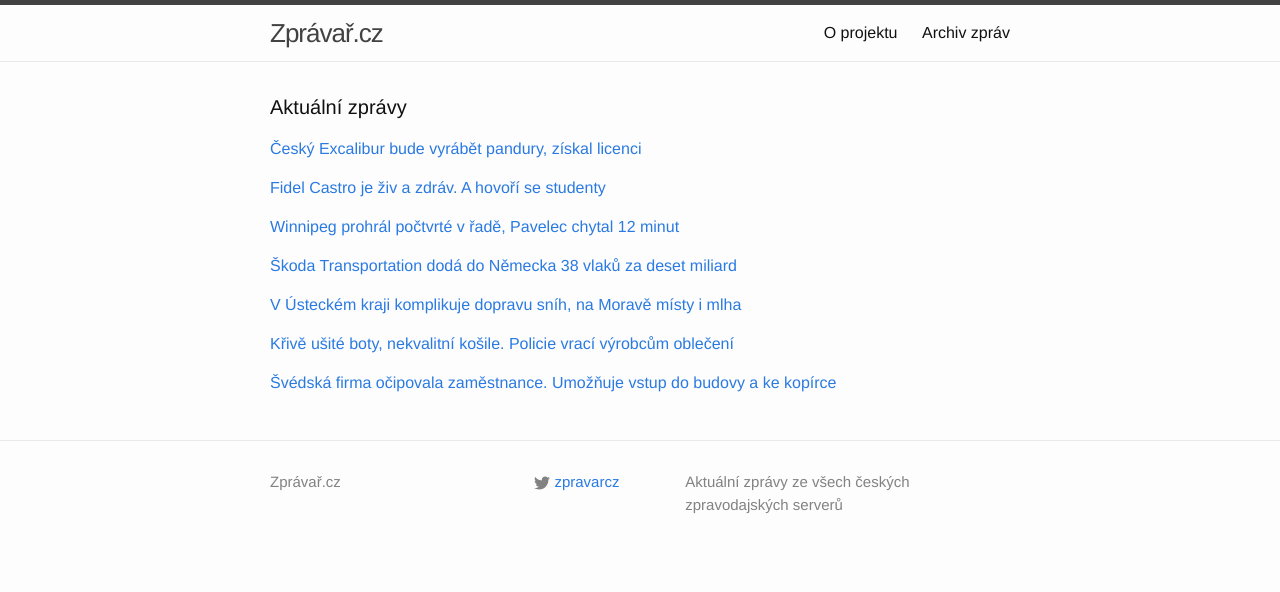
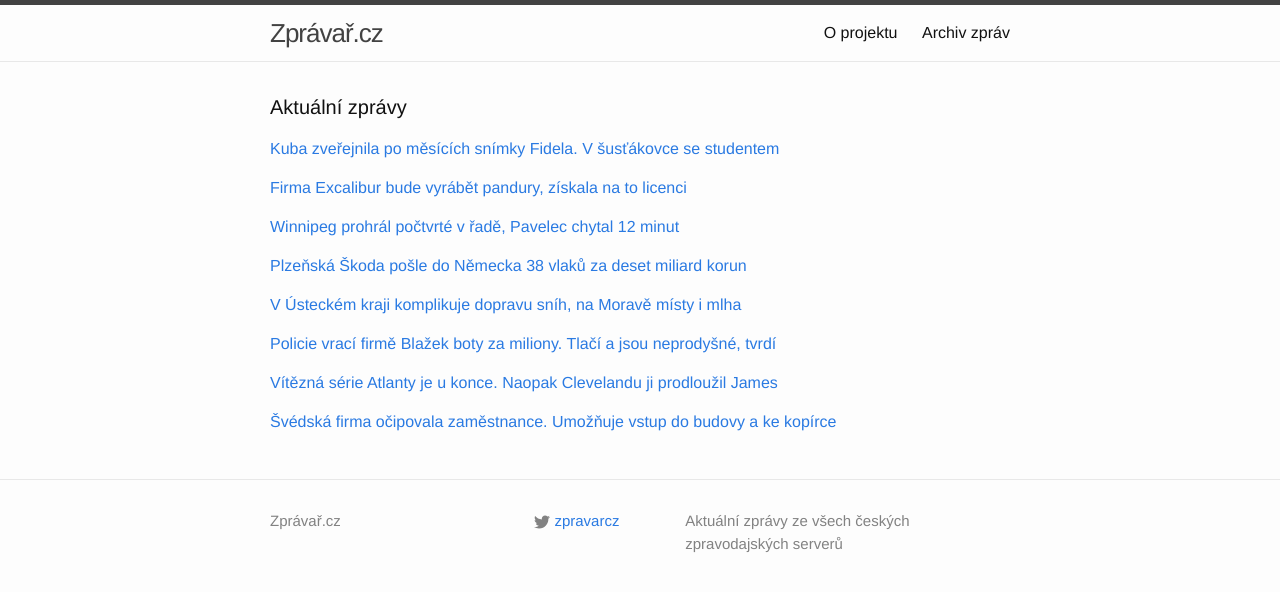
Before and after one commit to adliska/zpravar, a Jekyll site: the page built from index.html, in a window 1280 px wide. Shown: the top 592 px of the page. Built offline with Jekyll 4.4.1, drawn with Linux system fonts in a browser that asks for light colours.

Commit message:
zpravar news update

```diff
--- a/index.html
+++ b/index.html
@@ -5,23 +5,26 @@ layout: default
 <div class="home">
     <h1 class="page-heading">Aktuální zprávy</h1>
 
-<p><a href="javascript:;" onclick="toggle_visibility('zpravy0')">Český Excalibur bude vyrábět pandury, získal licenci </a></p>
+<p><a href="javascript:;" onclick="toggle_visibility('zpravy0')">Kuba zveřejnila po měsících snímky Fidela. V šusťákovce se studentem</a></p>
 <div id="zpravy0" style="display:none">
 <ul>
+<li><a href=http://zpravy.idnes.cz/kuba-zverejnila-fotky-fidela-castra-dbg-/zahranicni.aspx?c=A150203_082445_zahranicni_jj>Kuba zveřejnila po měsících snímky Fidela. V šusťákovce se studentem - zpravy.idnes.cz</a></li>
+<li><a href=http://zpravy.aktualne.cz/zahranici/kuba-vyvraci-spekulace-o-castrove-smrti-ukazala-fotografie/r~848611b6ab7811e4a7d8002590604f2e/>Kuba vyvrací spekulace o Castrově smrti, ukázala fotografie - zpravy.aktualne.cz</a></li>
+<li><a href=http://echo24.cz/a/w2mpU>Fidel Castro je živ a zdráv. A hovoří se studenty - echo24.cz</a></li>
+<li><a href=http://www.ceskatelevize.cz/ct24/svet/300406-fidel-castro-je-nazivu-otiskli-21-jeho-cerstvych-fotografii/>Fidel Castro je naživu: Otiskli 21 jeho čerstvých fotografií - www.ceskatelevize.cz</a></li>
+<li><a href=http://www.ceskatelevize.cz/ct24/svet/300406-fidel-castro-je-nazivu-otiskly-21-jeho-cerstvych-fotografii/>Fidel Castro je naživu: Otiskly 21 jeho čerstvých fotografií - www.ceskatelevize.cz</a></li>
+<li><a href=http://www.novinky.cz/zahranicni/amerika/360544-nove-fotografie-fidela-castra-vyvraci-spekulace-o-jeho-umrti.html>Nové fotografie Fidela Castra vyvrací spekulace o jeho úmrtí - www.novinky.cz</a></li>
+<li><a href=http://www.lidovky.cz/kuba-reaguje-na-famy-po-peti-mesicich-zverejnila-fotografie-castra-10p-/zpravy-svet.aspx?c=A150203_080101_ln_zahranici_sk>Kuba vyvrací fámy. Po pěti měsících zveřejnila snímky Fidela Castra  - www.lidovky.cz</a></li>
+</ul>
+</div><p><a href="javascript:;" onclick="toggle_visibility('zpravy1')">Firma Excalibur bude vyrábět pandury, získala na to licenci</a></p>
+<div id="zpravy1" style="display:none">
+<ul>
+<li><a href=http://www.denik.cz/ekonomika/firma-excalibur-bude-vyrabet-pandury-ziskala-na-to-licenci-20150203.html>Firma Excalibur bude vyrábět pandury, získala na to licenci - www.denik.cz</a></li>
 <li><a href=http://www.lidovky.cz/cesky-excalibur-bude-vyrabet-pandury-ziskal-licenci-f9d-/zpravy-domov.aspx?c=A150203_072607_firmy-trhy_sk>Český Excalibur bude vyrábět pandury, získal licenci  - www.lidovky.cz</a></li>
 <li><a href=http://byznys.ihned.cz/c1-63475790-ceska-spolecnost-excalibur-army-bude-vyrabet-obrnene-transportery-pandur>Česká společnost Excalibur Army bude vyrábět obrněné transportéry Pandur - byznys.ihned.cz</a></li>
 <li><a href=http://ekonomika.idnes.cz/ceska-firma-bude-vyrabet-pandury-doq-/ekoakcie.aspx?c=A150203_064644_ekoakcie_jj>Česká firma bude vyrábět pandury pro východní Evropu a Asii - ekonomika.idnes.cz</a></li>
 <li><a href=http://zpravy.e15.cz/byznys/prumysl-a-energetika/cesky-excalibur-prorazil-na-zapad-bude-vyrabet-pandury-exkluzivne-1158945>Český Excalibur prorazil na Západ, bude vyrábět pandury. Exkluzivně - zpravy.e15.cz</a></li>
 <li><a href=http://www.ceskenoviny.cz/zpravy/zpravy/e15-cesky-excalibur-bude-vyrabet-pandury-ziskal-na-to-licenci/1176665>E15: Český Excalibur bude vyrábět pandury, získal na to licenci - www.ceskenoviny.cz</a></li>
-</ul>
-</div><p><a href="javascript:;" onclick="toggle_visibility('zpravy1')">Fidel Castro je živ a zdráv. A hovoří se studenty</a></p>
-<div id="zpravy1" style="display:none">
-<ul>
-<li><a href=http://echo24.cz/a/w2mpU>Fidel Castro je živ a zdráv. A hovoří se studenty - echo24.cz</a></li>
-<li><a href=http://www.ceskatelevize.cz/ct24/svet/300406-fidel-castro-je-nazivu-otiskli-21-jeho-cerstvych-fotografii/>Fidel Castro je naživu: Otiskli 21 jeho čerstvých fotografií - www.ceskatelevize.cz</a></li>
-<li><a href=http://www.ceskatelevize.cz/ct24/svet/300406-fidel-castro-je-nazivu-otiskly-21-jeho-cerstvych-fotografii/>Fidel Castro je naživu: Otiskly 21 jeho čerstvých fotografií - www.ceskatelevize.cz</a></li>
-<li><a href=http://www.novinky.cz/zahranicni/amerika/360544-nove-fotografie-fidela-castra-vyvraci-spekulace-o-jeho-umrti.html>Nové fotografie Fidela Castra vyvrací spekulace o jeho úmrtí - www.novinky.cz</a></li>
-<li><a href=http://www.lidovky.cz/kuba-reaguje-na-famy-po-peti-mesicich-zverejnila-fotografie-castra-10p-/zpravy-svet.aspx?c=A150203_080101_ln_zahranici_sk>Kuba vyvrací fámy. Po pěti měsících zveřejnila snímky Fidela Castra  - www.lidovky.cz</a></li>
 </ul>
 </div><p><a href="javascript:;" onclick="toggle_visibility('zpravy2')">Winnipeg prohrál počtvrté v řadě, Pavelec chytal 12 minut</a></p>
 <div id="zpravy2" style="display:none">
@@ -32,9 +35,10 @@ layout: default
 <li><a href=http://www.denik.cz/hokej/winnipeg-prohral-poctvrte-v-rade-pavelec-za-12-minut-neinkasoval-20150203.html>Winnipeg prohrál počtvrté v řadě, Pavelec za 12 minut neinkasoval - www.denik.cz</a></li>
 <li><a href=http://www.sportovninoviny.cz/zpravy/winnipeg-prohral-poctvrte-v-rade-pavelec-za-12-minut-neinkasoval/1176684>Winnipeg prohrál počtvrté v řadě, Pavelec za 12 minut neinkasoval - www.sportovninoviny.cz</a></li>
 </ul>
-</div><p><a href="javascript:;" onclick="toggle_visibility('zpravy3')">Škoda Transportation dodá do Německa 38 vlaků za deset miliard</a></p>
+</div><p><a href="javascript:;" onclick="toggle_visibility('zpravy3')">Plzeňská Škoda pošle do Německa 38 vlaků za deset miliard korun</a></p>
 <div id="zpravy3" style="display:none">
 <ul>
+<li><a href=http://www.ceskatelevize.cz/ct24/ekonomika/300408-plzenska-skoda-posle-do-nemecka-38-vlaku-za-deset-miliard-korun/>Plzeňská Škoda pošle do Německa 38 vlaků za deset miliard korun - www.ceskatelevize.cz</a></li>
 <li><a href=http://zpravy.e15.cz/byznys/prumysl-a-energetika/skoda-transportation-doda-do-nemecka-38-vlaku-za-deset-miliard-1159013>Škoda Transportation dodá do Německa 38 vlaků za deset miliard - zpravy.e15.cz</a></li>
 <li><a href=http://zpravy.aktualne.cz/ekonomika/skoda-transportation-doda-do-nemecka-38-vlaku-za-10-miliard/r~69cddd28ab7711e4bdad0025900fea04/>Škoda Transportation dodá do Německa 38 vlaků za 10 miliard - zpravy.aktualne.cz</a></li>
 <li><a href=http://echo24.cz/a/wQB8c>Škoda dodá do Německa vlaky za 10 miliard korun - echo24.cz</a></li>
@@ -48,15 +52,24 @@ layout: default
 <li><a href=http://www.ceskenoviny.cz/zpravy/zpravy/stredoceske-silnice-jsou-mokre-na-zlinsku-je-mlha/1176673>Středočeské silnice jsou mokré, na Zlínsku je mlha - www.ceskenoviny.cz</a></li>
 <li><a href=http://www.ceskenoviny.cz/zpravy/zpravy/stredoceske-silnice-jsou-sjizdne-se-zvysenou-opatrnosti/1176673>Středočeské silnice jsou sjízdné se zvýšenou opatrností - www.ceskenoviny.cz</a></li>
 </ul>
-</div><p><a href="javascript:;" onclick="toggle_visibility('zpravy5')">Křivě ušité boty, nekvalitní košile. Policie vrací výrobcům oblečení </a></p>
+</div><p><a href="javascript:;" onclick="toggle_visibility('zpravy5')">Policie vrací firmě Blažek boty za miliony. Tlačí a jsou neprodyšné, tvrdí</a></p>
 <div id="zpravy5" style="display:none">
 <ul>
+<li><a href=http://HN.IHNED.CZ/c1-63475020-policie-vraci-firme-blazek-boty-za-miliony-tlaci-a-jsou-neprodysne-tvrdi>Policie vrací firmě Blažek boty za miliony. Tlačí a jsou neprodyšné, tvrdí - HN.IHNED.CZ</a></li>
 <li><a href=http://www.lidovky.cz/policie-vraci-vyrobcum-obleceni-s-jejichz-kvalitou-neni-spokojena-10a-/zpravy-domov.aspx?c=A150203_083352_ln_domov_sk>Křivě ušité boty, nekvalitní košile. Policie vrací výrobcům oblečení  - www.lidovky.cz</a></li>
 <li><a href=http://www.denik.cz/z_domova/policie-vraci-vyrobcum-obleceni-se-kterym-neni-spokojena-20150203.html>Policie vratí výrobcům oblečení, se kterým není spokojena - www.denik.cz</a></li>
 <li><a href=http://www.ceskenoviny.cz/zpravy/zpravy/policie-vraci-vyrobcum-obleceni-se-kterym-neni-spokojena/1176701>Policie vrací výrobcům oblečení, se kterým není spokojena - www.ceskenoviny.cz</a></li>
 </ul>
-</div><p><a href="javascript:;" onclick="toggle_visibility('zpravy6')">Švédská firma očipovala zaměstnance. Umožňuje vstup do budovy a ke kopírce</a></p>
+</div><p><a href="javascript:;" onclick="toggle_visibility('zpravy6')">Vítězná série Atlanty je u konce. Naopak Clevelandu ji prodloužil James</a></p>
 <div id="zpravy6" style="display:none">
+<ul>
+<li><a href=http://www.denik.cz/ostatni_sport/vitezna-serie-atlanty-je-u-konce-naopak-clevelandu-ji-prodlouzil-james-20150203.html>Vítězná série Atlanty je u konce. Naopak Clevelandu ji prodloužil James - www.denik.cz</a></li>
+<li><a href=http://sport.idnes.cz/basketbal-nba-zpravodajstvi-dgc-/basket.aspx?c=A150203_084312_sport-basket_rou>Vítěznou sérii basketbalistů Atlanty v NBA ukončil New Orleans - sport.idnes.cz</a></li>
+<li><a href=http://sport.aktualne.cz/hawks-nasli-v-nba-premozitele-jmenuje-se-new-orleans/r~1ab6b9e8ab7811e49fc3002590604f2e/>Hawks našli v NBA přemožitele, jmenuje se New Orleans - sport.aktualne.cz</a></li>
+<li><a href=http://www.sportovninoviny.cz/zpravy/viteznou-serii-basketbalistu-atlanty-ukoncil-new-orleans/1176710>Vítěznou sérii basketbalistů Atlanty ukončil New Orleans - www.sportovninoviny.cz</a></li>
+</ul>
+</div><p><a href="javascript:;" onclick="toggle_visibility('zpravy7')">Švédská firma očipovala zaměstnance. Umožňuje vstup do budovy a ke kopírce</a></p>
+<div id="zpravy7" style="display:none">
 <ul>
 <li><a href=http://zahranicni.ihned.cz/evropa-slovensko/c1-63475780-svedska-firma-ocipovala-zamestnance-umoznuje-vstup-do-budovy-a-ke-kopirce>Švédská firma očipovala zaměstnance. Umožňuje vstup do budovy a ke kopírce - zahranicni.ihned.cz</a></li>
 <li><a href=http://zahranicni.ihned.cz/evropa-slovensko/c1-63475780-svedska-firma-ocipovala-zamestnance-cip-umoznuje-vstup-do-budovy-a-ke-kopirce>Švédská firma očipovala zaměstnance. Čip umožňuje vstup do budovy a ke kopírce - zahranicni.ihned.cz</a></li>
```
